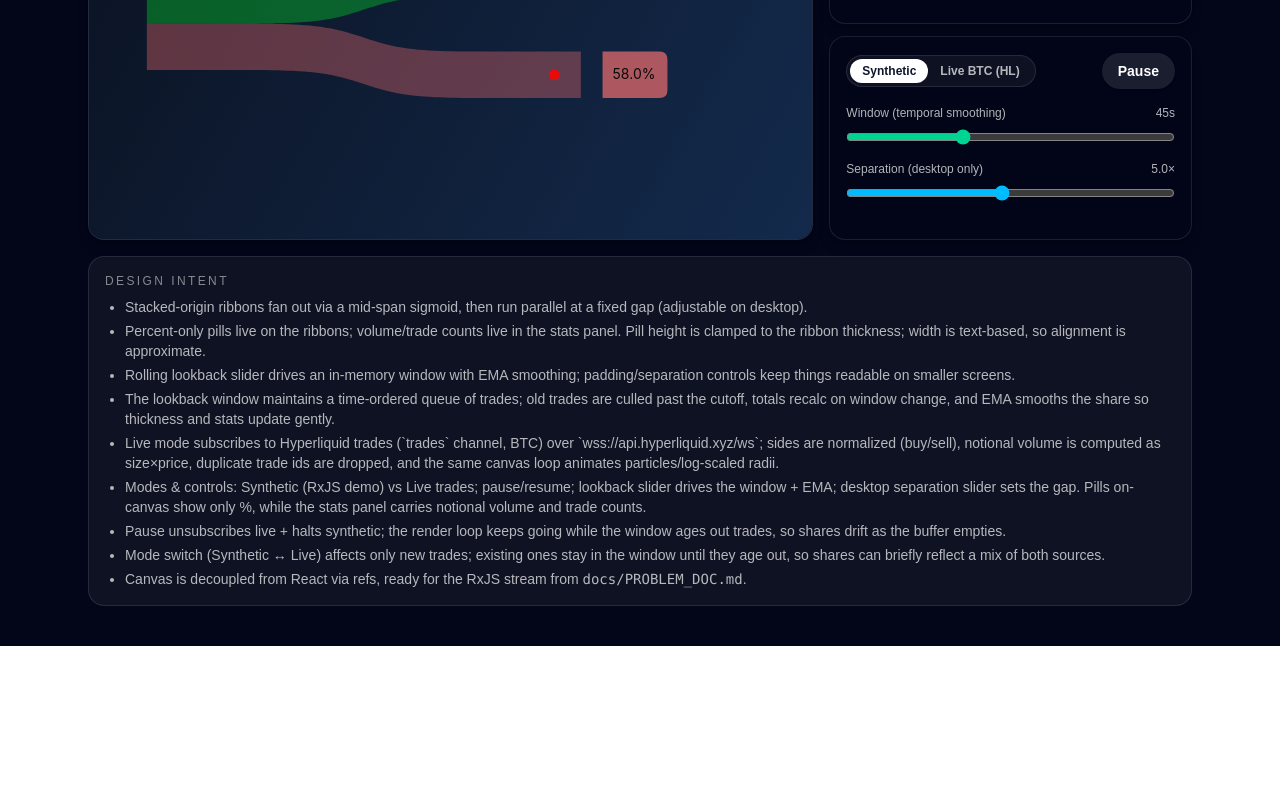
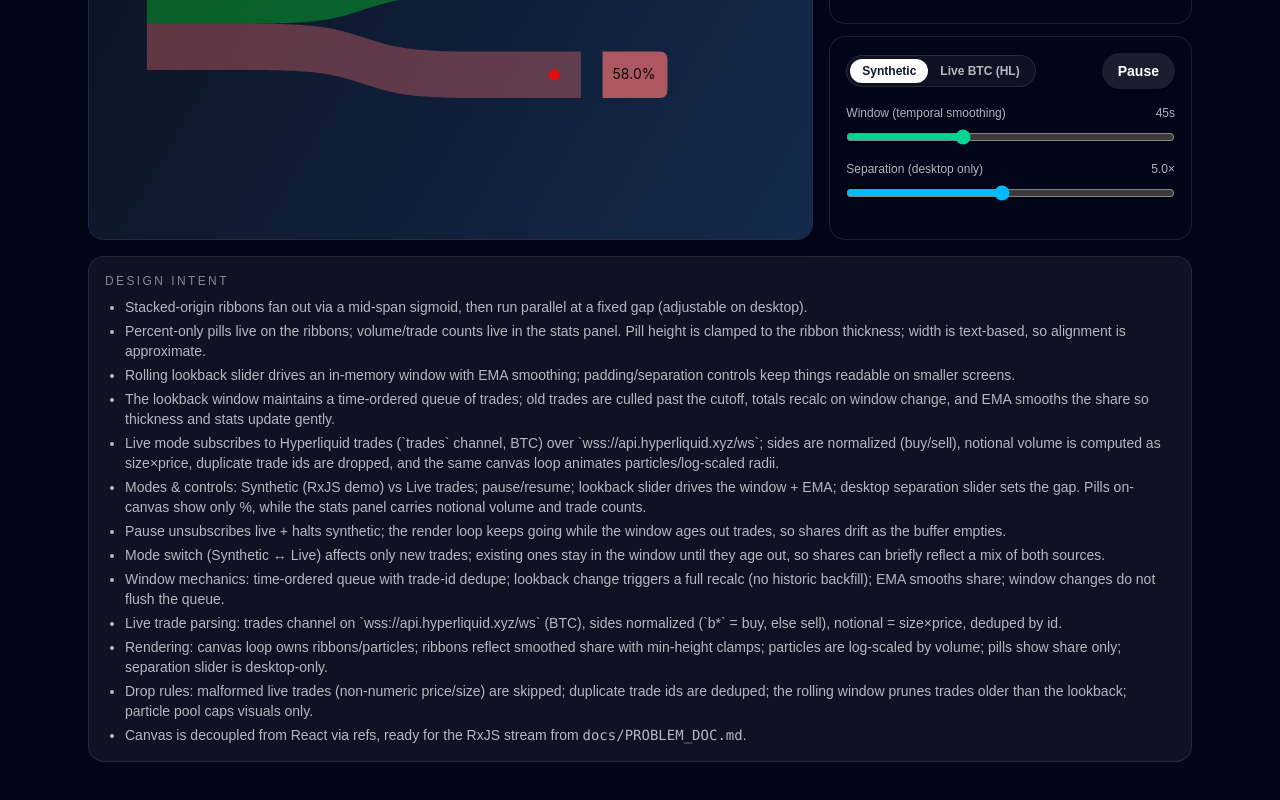
Before and after one commit to NpappaG/orderflow-component, a Next.js app: page / in a window 1280 px wide. Shown: the part 412-1212 px from the top of the page. Before the commit the page ends 1058 px from the top, so only its background shows below. Built offline with nearby package versions, Linux system fonts and the light colour scheme.

Commit message:
Add Dockerfile, tested dockercompose, updated docs on building

```diff
--- a/app/page.tsx
+++ b/app/page.tsx
@@ -139,6 +139,26 @@ export default function Home() {
                   can briefly reflect a mix of both sources.
                 </li>
                 <li>
+                  Window mechanics: time-ordered queue with trade-id dedupe;
+                  lookback change triggers a full recalc (no historic backfill);
+                  EMA smooths share; window changes do not flush the queue.
+                </li>
+                <li>
+                  Live trade parsing: trades channel on `wss://api.hyperliquid.xyz/ws`
+                  (BTC), sides normalized (`b*` = buy, else sell), notional =
+                  size×price, deduped by id.
+                </li>
+                <li>
+                  Rendering: canvas loop owns ribbons/particles; ribbons reflect
+                  smoothed share with min-height clamps; particles are log-scaled by
+                  volume; pills show share only; separation slider is desktop-only.
+                </li>
+                <li>
+                  Drop rules: malformed live trades (non-numeric price/size) are
+                  skipped; duplicate trade ids are deduped; the rolling window prunes
+                  trades older than the lookback; particle pool caps visuals only.
+                </li>
+                <li>
                   Canvas is decoupled from React via refs, ready for the RxJS
                   stream from <code>docs/PROBLEM_DOC.md</code>.
                 </li>
--- /dev/null
+++ b/docker-compose.yml
@@ -0,0 +1,19 @@
+services:
+  app:
+    build:
+      context: .
+      target: deps
+    ports:
+      - "3000:3000"
+    volumes:
+      - .:/app
+      - /app/node_modules
+      - /app/.next
+    command: bun run dev
+    restart: unless-stopped
+    healthcheck:
+      test: ["CMD", "curl", "-f", "http://localhost:3000/api/health"]
+      interval: 30s
+      timeout: 10s
+      retries: 3
+      start_period: 40s
```
Also changed, not shown: 2 other files (tests, documents, lock files or other folders).
